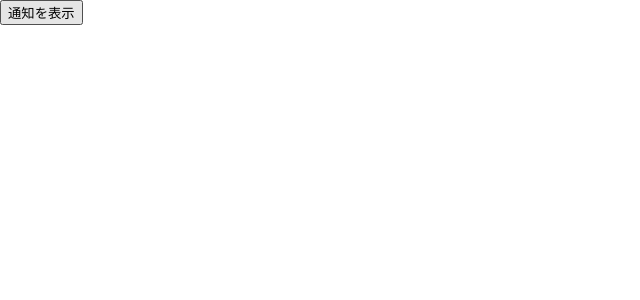
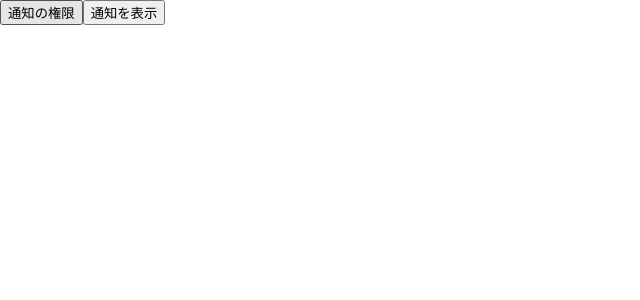
Before and after one commit to vmtch/manesuma, a React (Create React App) app: page / in a window 1280 px wide. Shown: the top 300 px of the page, without its empty margins (0-640 px from the left). Built offline with nearby package versions, Linux system fonts and the light colour scheme.

Commit message:
通知の権限の取得を実装

```diff
--- a/src/App.jsx
+++ b/src/App.jsx
@@ -1,6 +1,6 @@
 import React, { useState } from "react";
 
-function Notification({ message, onClose }) {
+function Popup({ message, onClose }) {
   return (
     <div style={styles.notification}>
       {message}
@@ -44,11 +44,18 @@ function App() {
     }, closeTime); // 3秒後に自動で閉じる
   };
 
+  const showPermissionRequest = () => {
+    Notification.requestPermission().then((permission) => {
+      console.log(permission);
+    });
+  };
+
   return (
     <div>
+      <button onClick={showPermissionRequest}>通知の権限</button>
       <button onClick={showNotification}>通知を表示</button>
       {isVisible && (
-        <Notification
+        <Popup
           message="ここに通知を表示します"
           onClose={() => setIsVisible(false)}
         />
```
